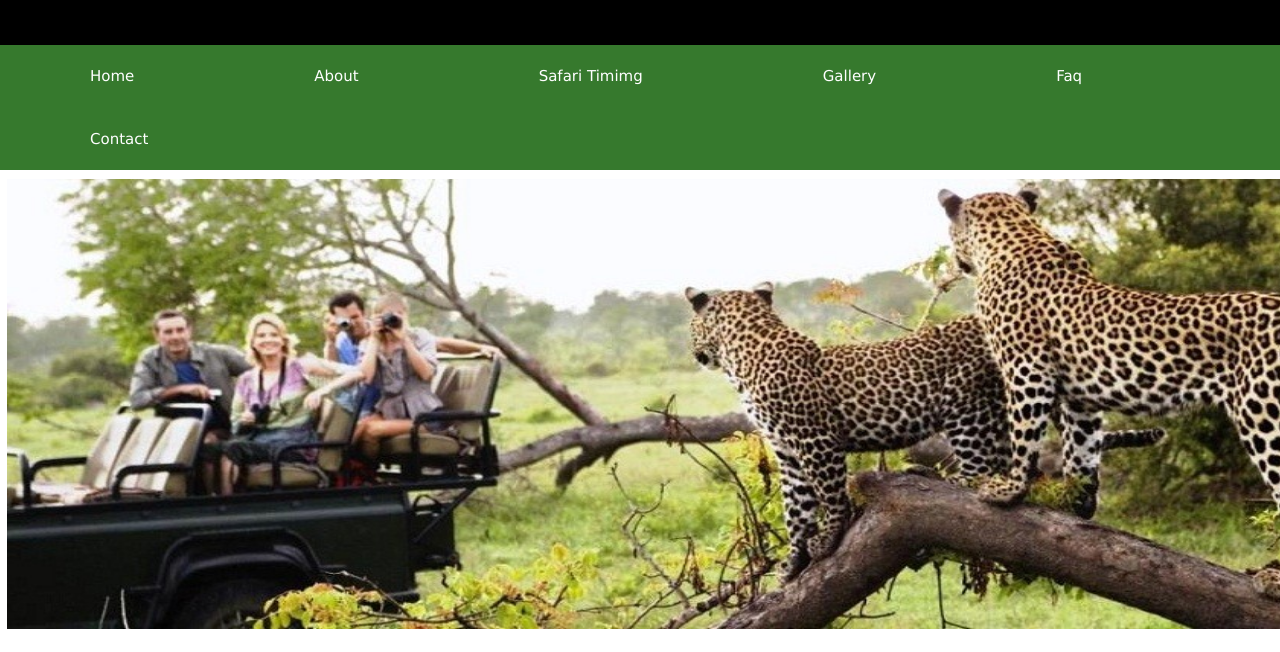
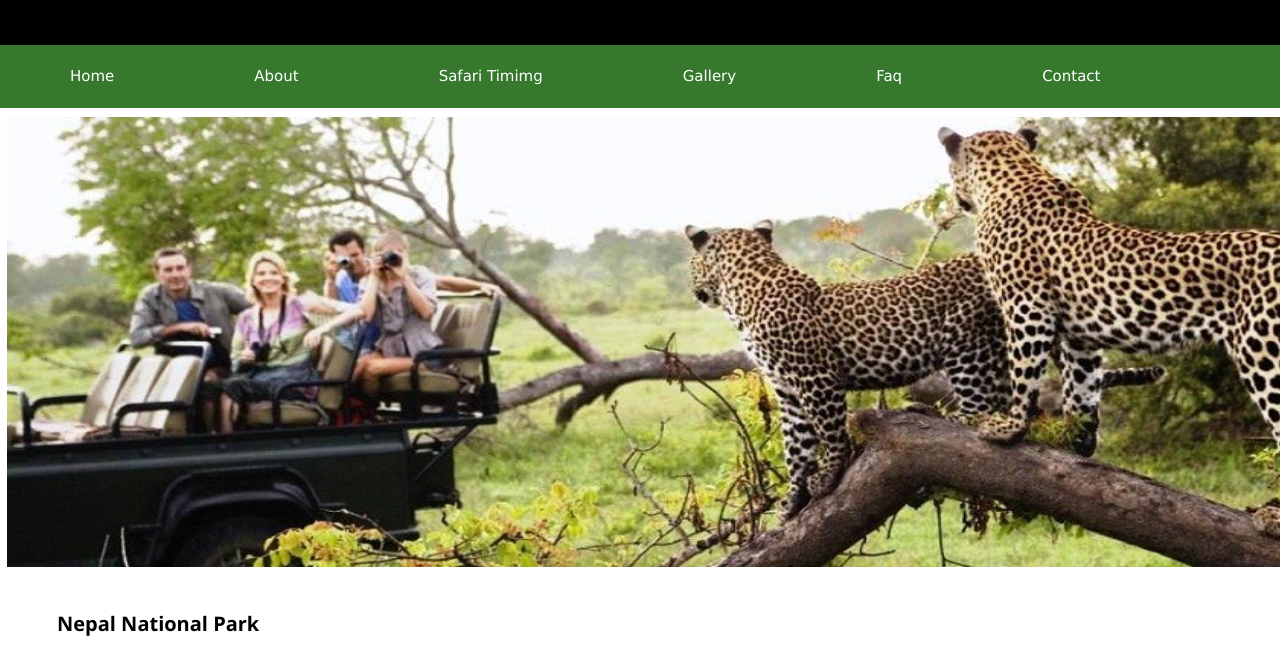
Before and after one commit to ujjawalanand1/nepal-wildlife-website-school-project-, a plain HTML site: page index.html in a window 1280 px wide. Shown: the part 123-775 px from the top of the page. Drawn offline with nearby package versions, Linux system fonts and the light colour scheme.

Commit message:
Update style.css

```diff
--- a/css/style.css
+++ b/css/style.css
@@ -27,7 +27,7 @@ body {
   display: block;
   color: white;
   text-align: center;
-  padding: 20px 90px;
+  padding: 20px 70px;
   text-decoration: none;
 }
 
```
